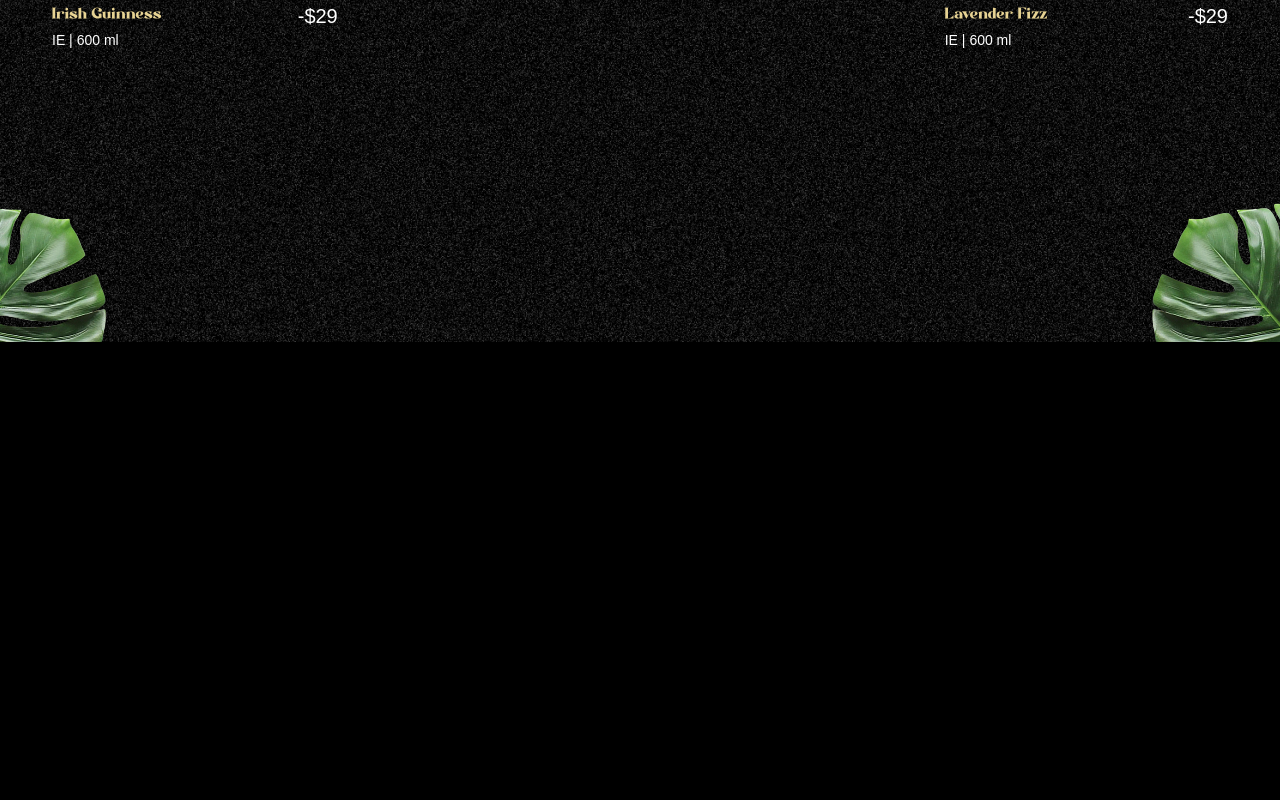
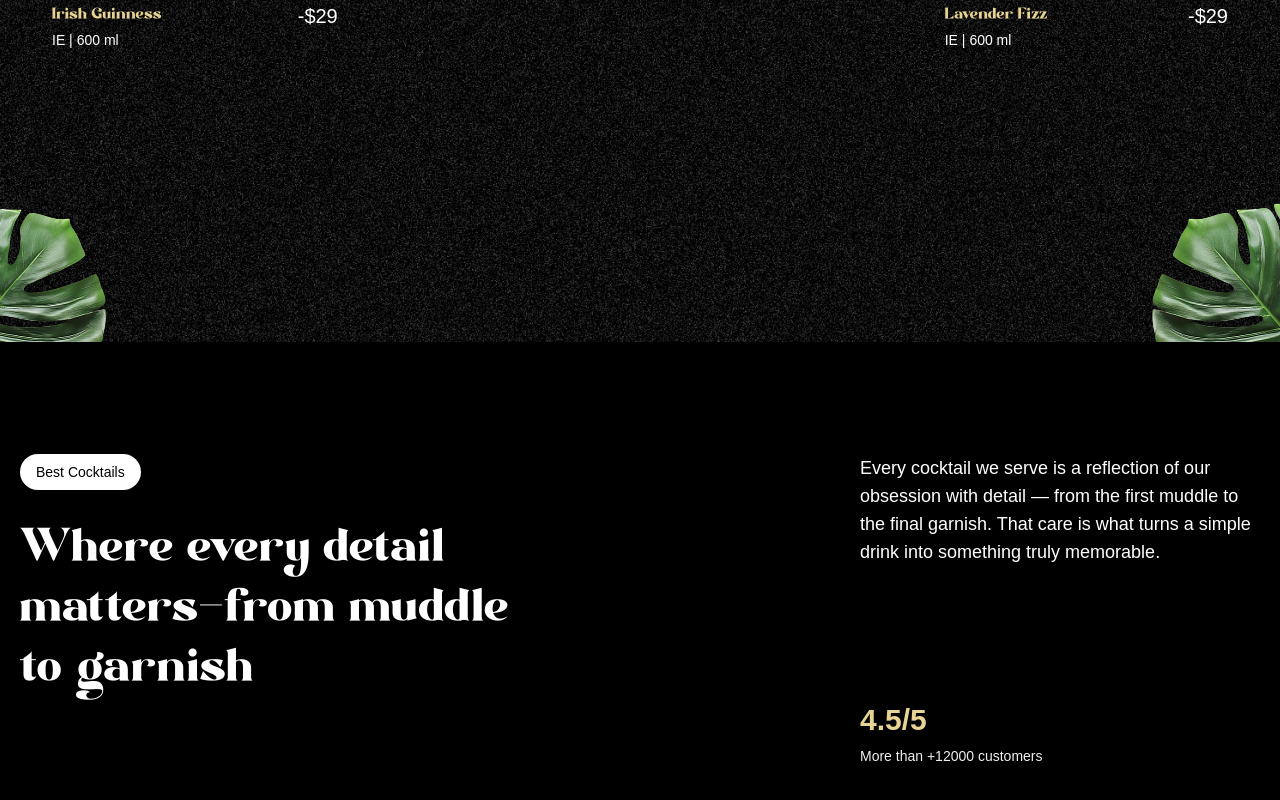
Before and after one commit to esraahisham753/mojito-coktail-React-GSAP, a React (Vite) app: page / in a window 1280 px wide. Shown: the part 1258-2058 px from the top of the page. Before the commit the page ends 1600 px from the top, so only its background shows below. Built offline with nearby package versions, Linux system fonts and the light colour scheme; a web font is replaced by a local one.

Commit message:
Add About component to App layout for enhanced user information

```diff
--- a/src/App.jsx
+++ b/src/App.jsx
@@ -4,6 +4,7 @@ import gsap from 'gsap'
 import Navbar from './components/Navbar';
 import Hero from './components/Hero';
 import Cocktails from './components/Cocktails';
+import About from './components/About';
 
 gsap.registerPlugin(ScrollTrigger, SplitText);
 
@@ -13,6 +14,7 @@ const App = () => {
       <Navbar />
       <Hero />
       <Cocktails />
+      <About />
     </main>
   )
 }
--- /dev/null
+++ b/src/components/About.jsx
@@ -0,0 +1,27 @@
+import { useGSAP } from "@gsap/react"
+import gsap from "gsap"
+
+const About = () => {
+
+  return (
+    <section id="about">
+        <div className="content">
+            <div className="md:col-span-8">
+                <div className="mb-16 md:px-0 px-2">
+                    <p className="badge">Best Cocktails</p>
+                    <h2>Where every detail matters<span className="text-white-100">-</span>from muddle to garnish</h2>
+                </div>
+            </div>
+            <div className="sub-content">
+                <p>Every cocktail we serve is a reflection of our obsession with detail — from the first muddle to the final garnish. That care is what turns a simple drink into something truly memorable. </p>
+                <div>
+                    <span className="md:text-3xl text-xl">4.5/5</span>
+                    <p className="text-sm text-white-100">More than +12000 customers</p>
+                </div>
+            </div>
+        </div>
+    </section>
+  )
+}
+
+export default About
```
